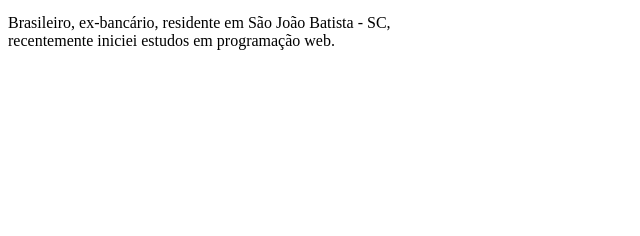
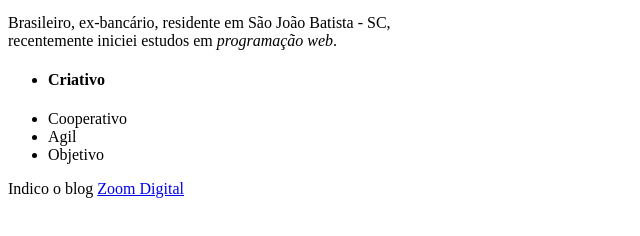
Before and after one commit to R-R-Freitas/Portfolio, a plain HTML site: page index.html in a window 1280 px wide. Shown: the part 404-640 px from the top of the page, without its empty margins (0-640 px from the left). Drawn offline with Linux system fonts and the light colour scheme.

Commit message:
prosseguimento da construcao do portfolio

```diff
--- a/index.html
+++ b/index.html
@@ -6,9 +6,17 @@
 </head>
 <body>
   <h1>Rodrigo Rafael Freitas</h1><br>
-  <img src="Images/Rodrigo.jpg" alt="Foto de Rodrigo Rafael Freitas" width = "400px">
+  <a href="/Images/Rodrigo.jpg"><img src="Images/Rodrigo.jpg" alt="Foto de Rodrigo Rafael Freitas" width = "400px"></a>
   <p>Brasileiro, ex-bancário, residente em São João Batista - SC,<br>
-  recentemente iniciei estudos em programação web.</p>
+  recentemente iniciei estudos em <em>programação web</em>.</p>
+  <ul>
+    <li><h4>Criativo</h4></li>
+    <li>Cooperativo</li>
+    <li>Agil</li>
+    <li>Objetivo</li>
+  </ul>
+
+  Indico o blog <a href="http://www.zoomdigital.com.br/" target="_blank">Zoom Digital</a>
 
 </body>
 </html>
```
